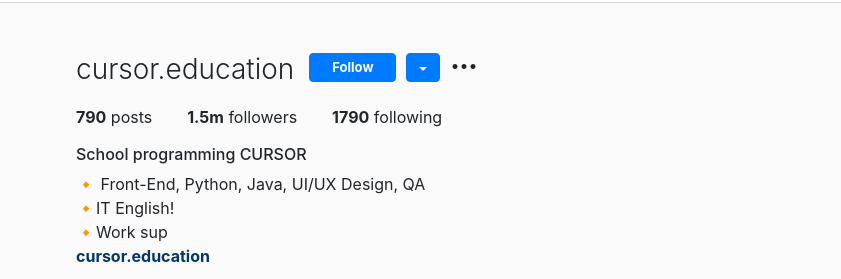
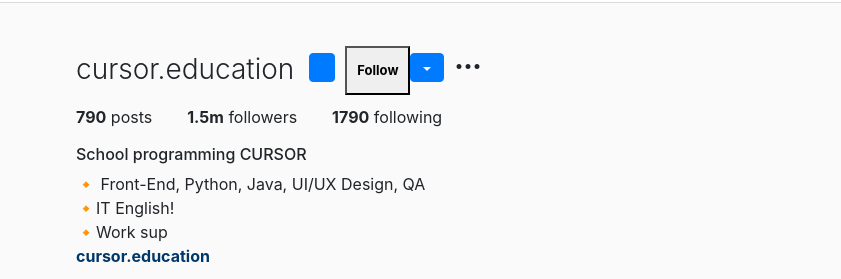
Before and after one commit to mkachalaa/HW10-instagram, a plain HTML site: page index.html in a window 1280 px wide. Shown: the part 51-330 px from the top of the page, 439-1280 px from the left. Drawn offline with nearby package versions, Linux system fonts and the light colour scheme.

Commit message:
Update index.html

```diff
--- a/index.html
+++ b/index.html
@@ -50,7 +50,7 @@
           <div class="content-title row ">
             <h5 class="header-block-content__title">cursor.education</h5>
             <button type="button" class="btn btn-primary">
-              <form class="click">Follow</form>
+              <button class="click">Follow</button>
             </button>
             <button type="button" class="btn btn-primary">
               <img src="img/down.svg" alt="" class="down">
```
